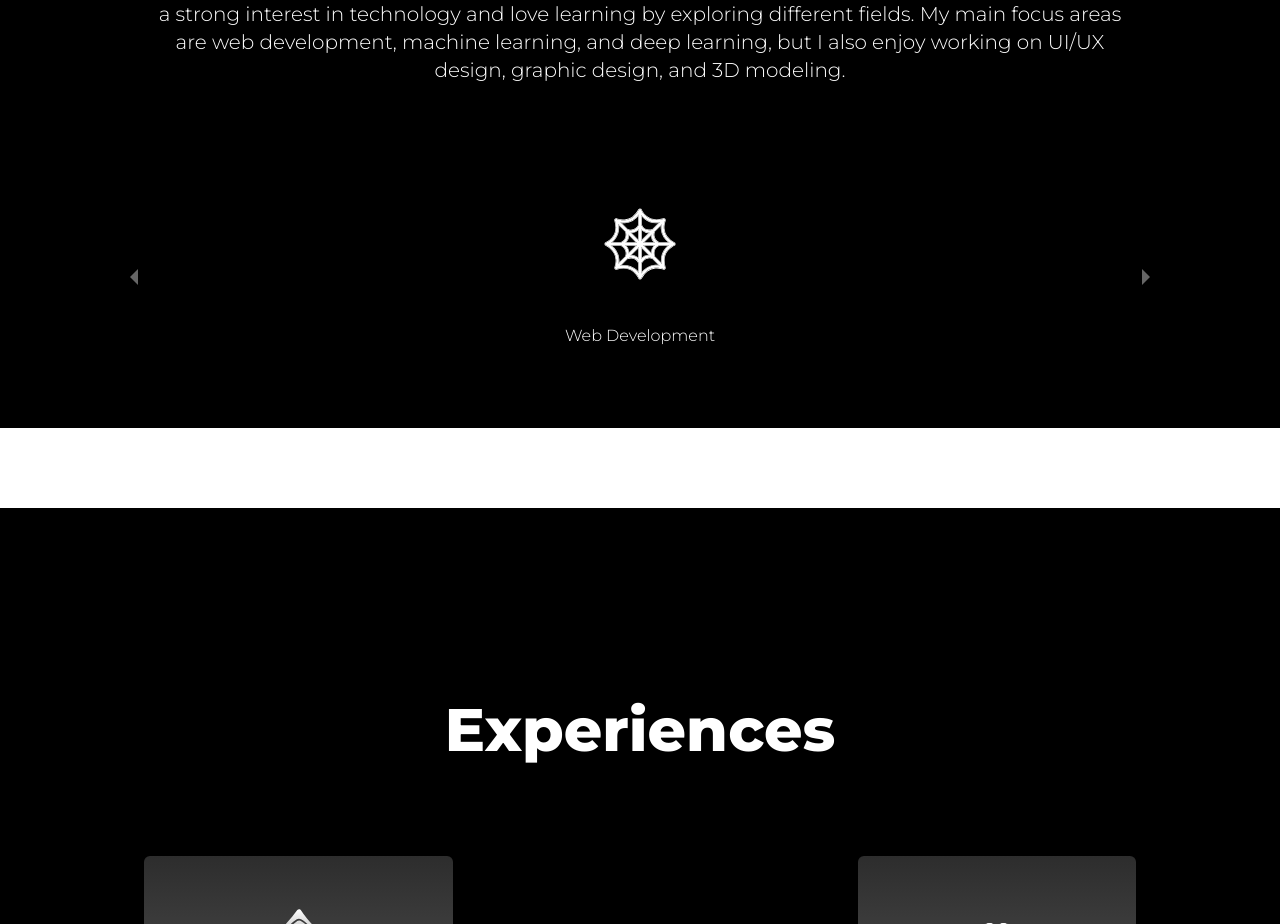
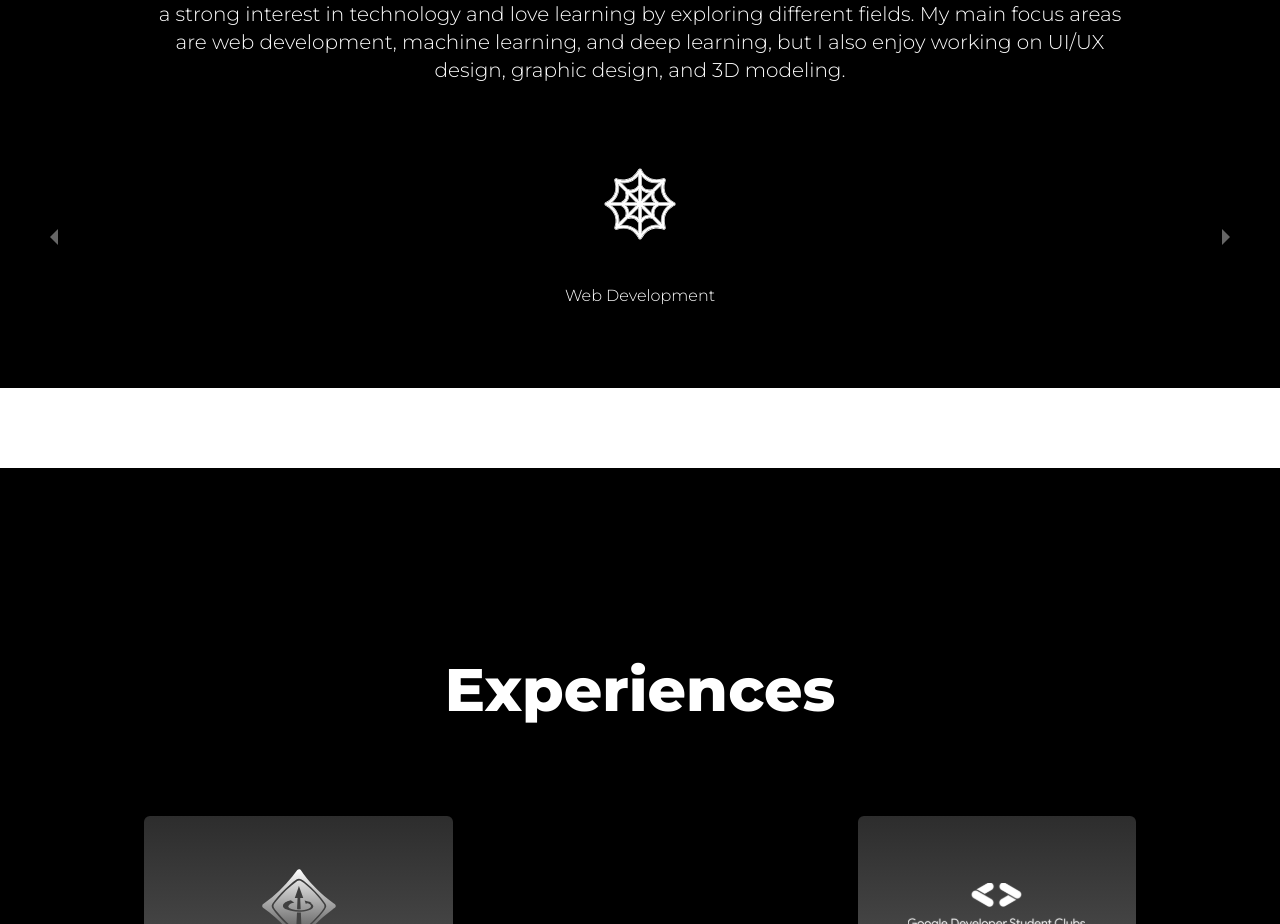
Before and after one commit to parth-psd-009/my-portfolio, a React (Vite) app: page / in a window 1280 px wide. Shown: the part 1080-2004 px from the top of the page. Built offline with nearby package versions, Linux system fonts and the light colour scheme.

Commit message:
Update MyCarousel.component.jsx

```diff
--- a/src/components/Carousel/MyCarousel.component.jsx
+++ b/src/components/Carousel/MyCarousel.component.jsx
@@ -10,7 +10,7 @@ import Web from "../../../public/assets/web.svg";
 const MyCarousel = () => {
     return (
         <Carousel
-            className="p-10 m-20"
+            className="p-10 mb-20"
             infiniteLoop={true}
             showIndicators={false}
             showStatus={false}
```
